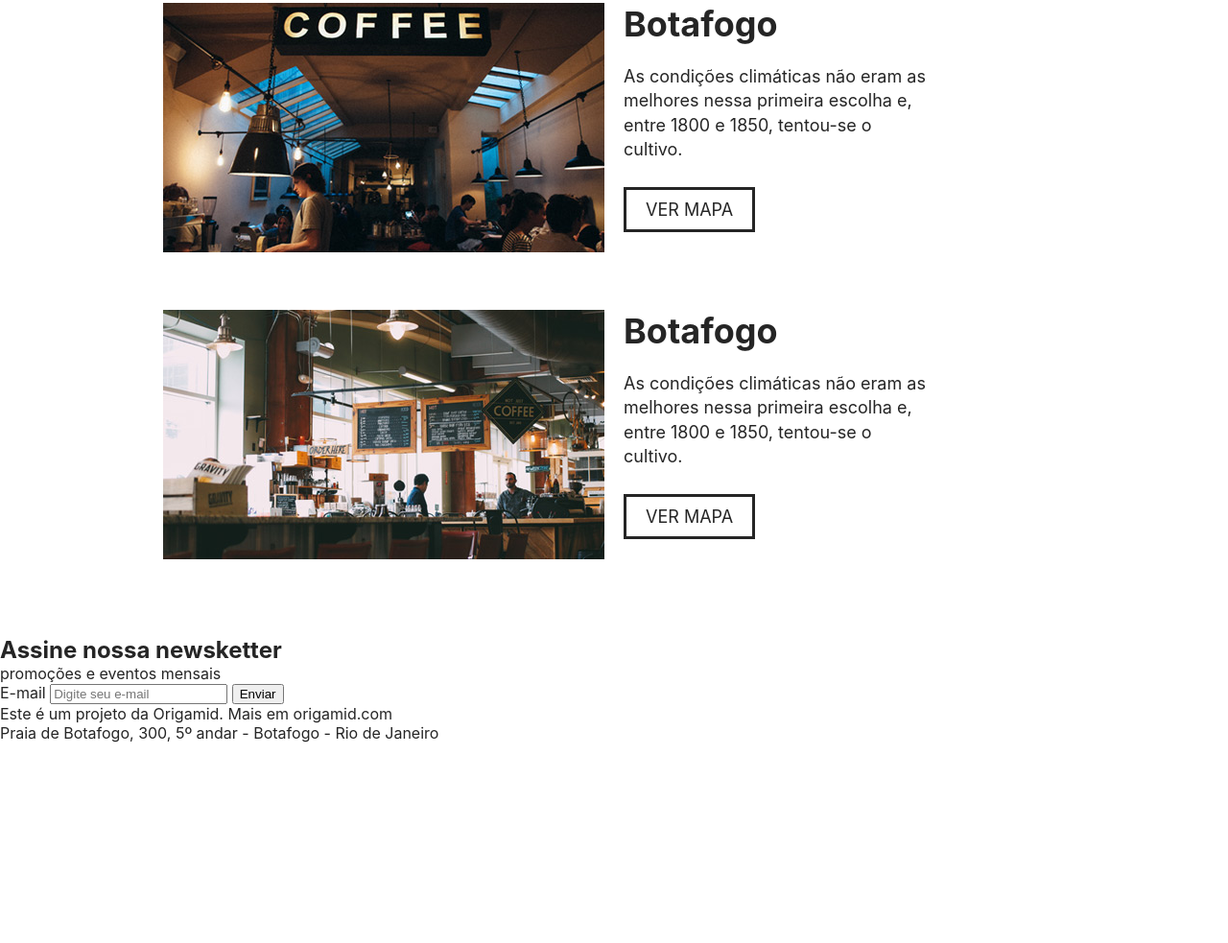
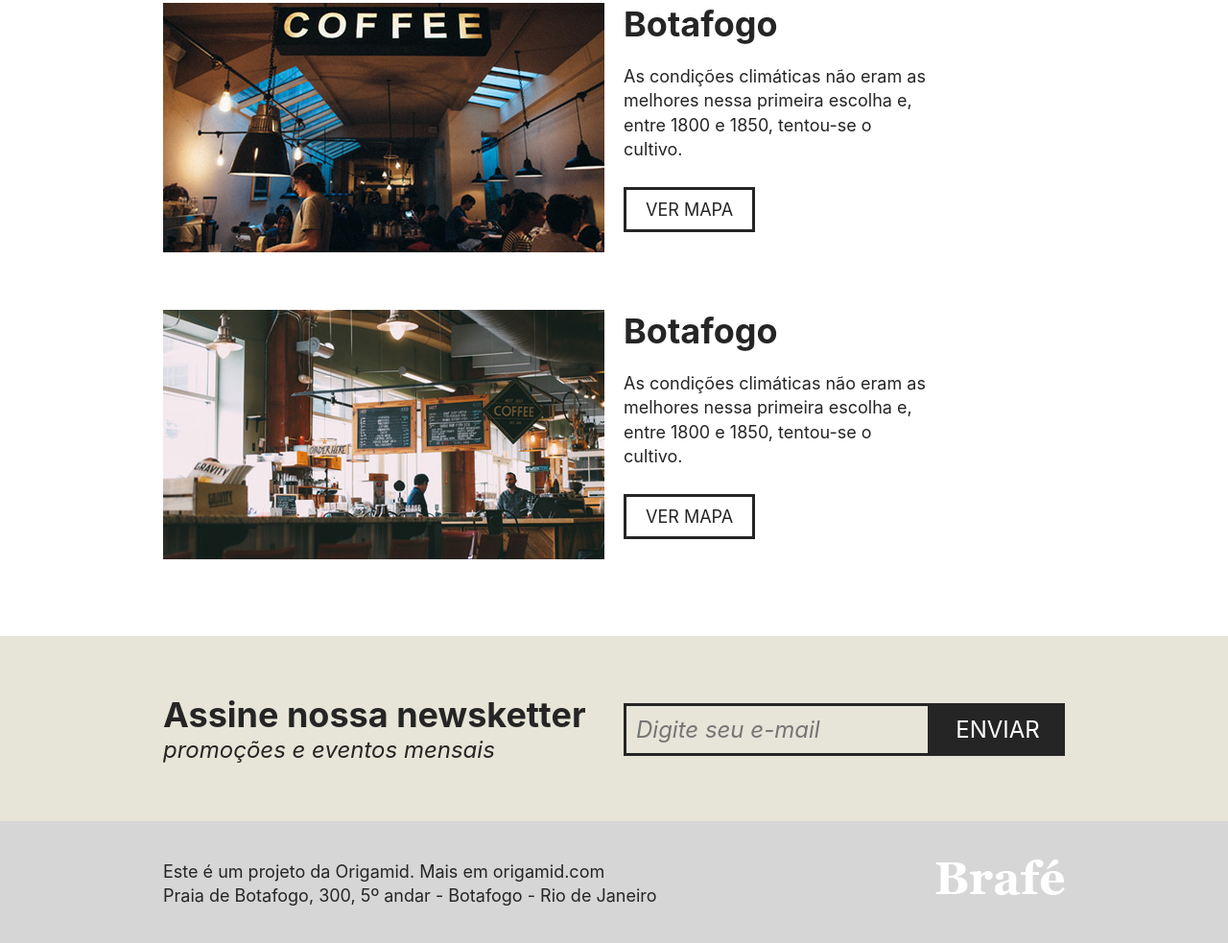
Before and after one commit to samuelvicentini/origamid, a plain HTML site: page brafe/brafe-1-puro/index.html in a window 1280 px wide. Shown: the part 2102-3085 px from the top of the page at 96% size. Before the commit the page ends 2917 px from the top, so only its background shows below. Drawn offline with Linux system fonts and the light colour scheme.

Commit message:
estilo puro; Assine e Footer

```diff
--- a/brafe/brafe-1-puro/index.html
+++ b/brafe/brafe-1-puro/index.html
@@ -121,9 +121,9 @@
       </div>
     </section>
 
-    <section>
-      <div>
-        <div>
+    <section class="assine">
+      <div class="assine-container">
+        <div class="assine-info">
           <h2>Assine nossa newsketter</h2>
           <p>promoções e eventos mensais</p>
         </div>
@@ -135,8 +135,8 @@
       </div>
     </section>
 
-    <footer>
-      <div>
+    <footer class="footer">
+      <div class="footer-container">
         <p>
           Este é um projeto da Origamid. Mais em origamid.com <br />
           Praia de Botafogo, 300, 5º andar - Botafogo - Rio de Janeiro
--- a/brafe/brafe-1-puro/style.css
+++ b/brafe/brafe-1-puro/style.css
@@ -8,6 +8,10 @@ p,
 ul {
   padding: 0px;
   margin: 0px;
+}
+
+* {
+  box-sizing: border-box;
 }
 
 body {
@@ -274,3 +278,104 @@ h2.produto-mineiro::before {
   color: #252525;
   padding: 10px 20px;
 }
+
+/* Assine */
+
+.assine {
+  background: #e7e4d8;
+  padding: 60px 0;
+}
+
+.assine-container {
+  max-width: 960px;
+  margin: 0 auto;
+}
+
+.assine-container::after,
+.assine-container::before {
+  content: "";
+  display: table;
+  clear: both;
+}
+
+.assine-info {
+  width: 460px;
+  margin: 0 10px;
+  float: left;
+}
+
+.assine-info h2 {
+  font-size: 2.25em;
+}
+
+.assine-info p {
+  font-size: 1.5em;
+  font-style: italic;
+}
+
+.assine form {
+  width: 460px;
+  margin: 10px 10px 0 10px;
+  float: left;
+}
+
+.assine form label {
+  display: none;
+}
+
+.assine input {
+  width: 320px;
+  border: 3px solid #252525;
+  background: none;
+  font-size: 1.5em;
+  font-style: italic;
+  font-family: -apple-system, BlinkMacSystemFont, "Segoe UI", Roboto, Oxygen,
+    Ubuntu, Cantarell, "Open Sans", "Helvetica Neue", sans-serif;
+  padding: 10px;
+  float: left;
+}
+
+.assine button {
+  background: #252525;
+  font-family: -apple-system, BlinkMacSystemFont, "Segoe UI", Roboto, Oxygen,
+    Ubuntu, Cantarell, "Open Sans", "Helvetica Neue", sans-serif;
+  text-transform: uppercase;
+  font-size: 1.5em;
+  width: 140px;
+  padding: 13px 0;
+  color: #fff;
+  border: none;
+  cursor: pointer;
+}
+
+/* Footer */
+
+.footer {
+  background: #d6d6d6;
+  padding: 40px 0;
+}
+
+.footer-container {
+  max-width: 960px;
+  margin: 0 auto;
+}
+
+.footer-container::after,
+.footer-container::before {
+  content: "";
+  clear: both;
+  display: table;
+}
+
+.footer p {
+  float: left;
+  margin: 0 10px;
+  font-size: 1.125em;
+  line-height: 1.4em;
+}
+
+.footer img {
+  float: right;
+  margin: 0 10px;
+  display: block;
+}
```
